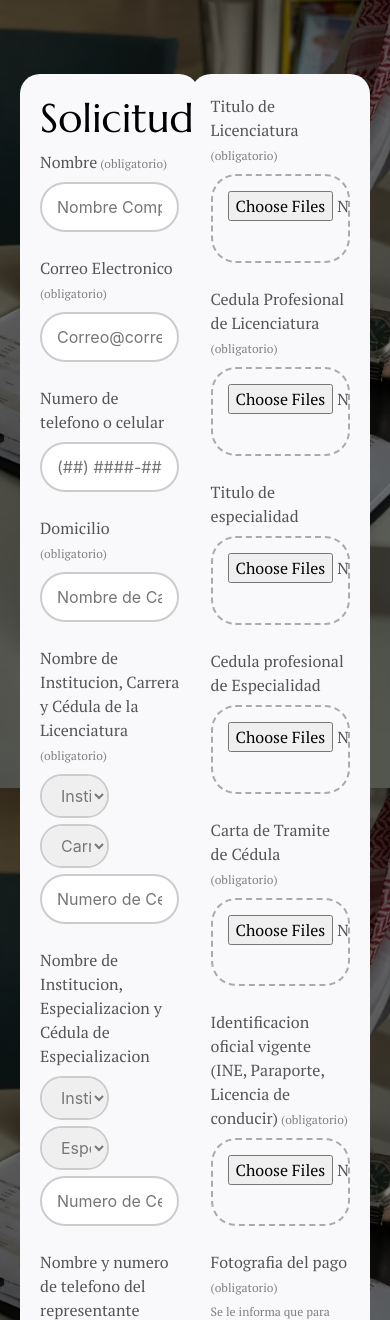
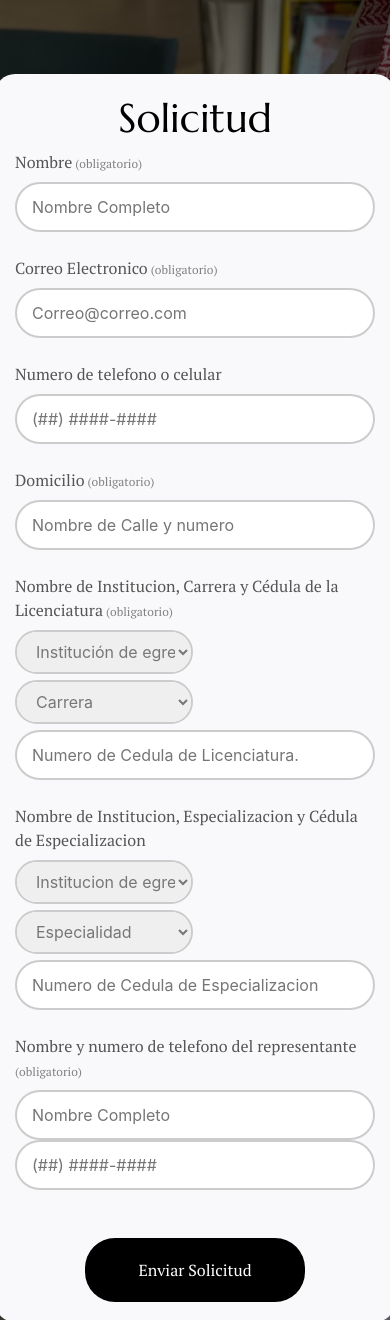
Before and after one commit to gebelepe/medicalwebsite, a Flask app: page /submit in a window 390 px wide. Shown: the part 76-1396 px from the top of the page. Run offline with Flask 3, Linux system fonts and the light colour scheme; parts of the project's set-up code (start-up, migrations or seed data) failed here and were passed over; some libraries are stand-ins or nearby versions.

Commit message:
Add files via upload

```diff
--- a/main.py
+++ b/main.py
@@ -3,4 +3,4 @@
 app = create_app()
 
 if __name__ == '__main__':
-    app.run(debug=True)
+    app.run(host='192.168.0.11',port=5000,threaded=False,debug=True)
--- a/website/templates/base.html
+++ b/website/templates/base.html
@@ -34,6 +34,7 @@
         color: #555555;
         font-weight: bold;
         width:46%;
+        min-width: 400px;
         border-radius: 20px;
     }
     .formformat {
@@ -48,9 +49,12 @@
         font-weight: bold;
         width:46%;
         border-radius: 20px;
+        min-width: 400px;
 
     }
-    .fileform {
+
+    @media (min-width: 900px) {
+        .fileform {
         position: absolute;
         top: 150px;
         right: 20px;
@@ -61,7 +65,59 @@
         font-weight: bold;
         width:46%;
         border-radius: 20px;
+        min-width: 400px;
+        }
+        .formformat {
+        position: absolute;
+        top: 150px;
+        left: 20px;
+        margin-right: -50%;
+        transform: translate(0, 0%);
+        padding:20px;
+        background-color: #f9f9fb;
+        color: #555555;
+        font-weight: bold;
+        width:46%;
+        border-radius: 20px;
+        min-width: 400px;
+
     }
+
+    }
+
+    @media (max-width: 899px) {
+        .fileform {
+        position: absolute;
+        left: 50%;
+        top:1450px;
+        margin-right: -50%;
+        transform: translate(-50%, 0%);
+        padding:20px;
+        background-color: #f9f9fb;
+        color: #555555;
+        font-weight: bold;
+        width:92%;
+        border-radius: 20px;
+        min-width: 400px;
+        }
+        .formformat {
+        position: absolute;
+        left: 50%;
+        margin-right: -50%;
+        transform: translate(-50%, 0%);
+        padding:20px;
+        background-color: #f9f9fb;
+        color: #555555;
+        font-weight: bold;
+        width:92%;
+        border-radius: 20px;
+        min-width: 400px;
+
+    }
+
+    }
+
+
 
     .transparentfloatingelement {
         position: absolute;
@@ -191,6 +247,10 @@
         padding:15px;
         }
 
+    nav {
+        z-index: 1000;
+    }
+
 </style>
 <html>
     <head>
```
Also changed, not shown: website/templates/submit.html (+6 -1 lines).
